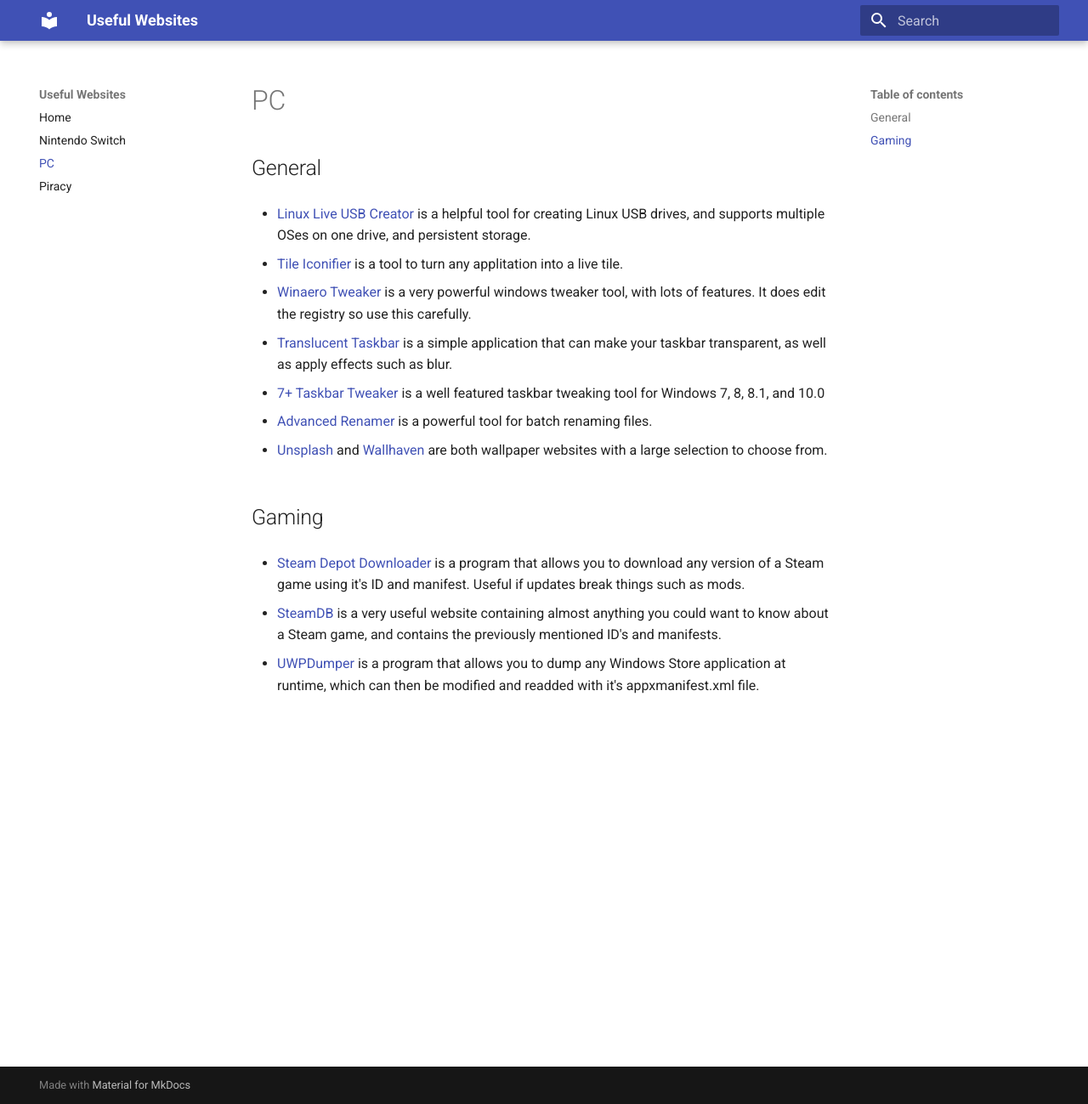
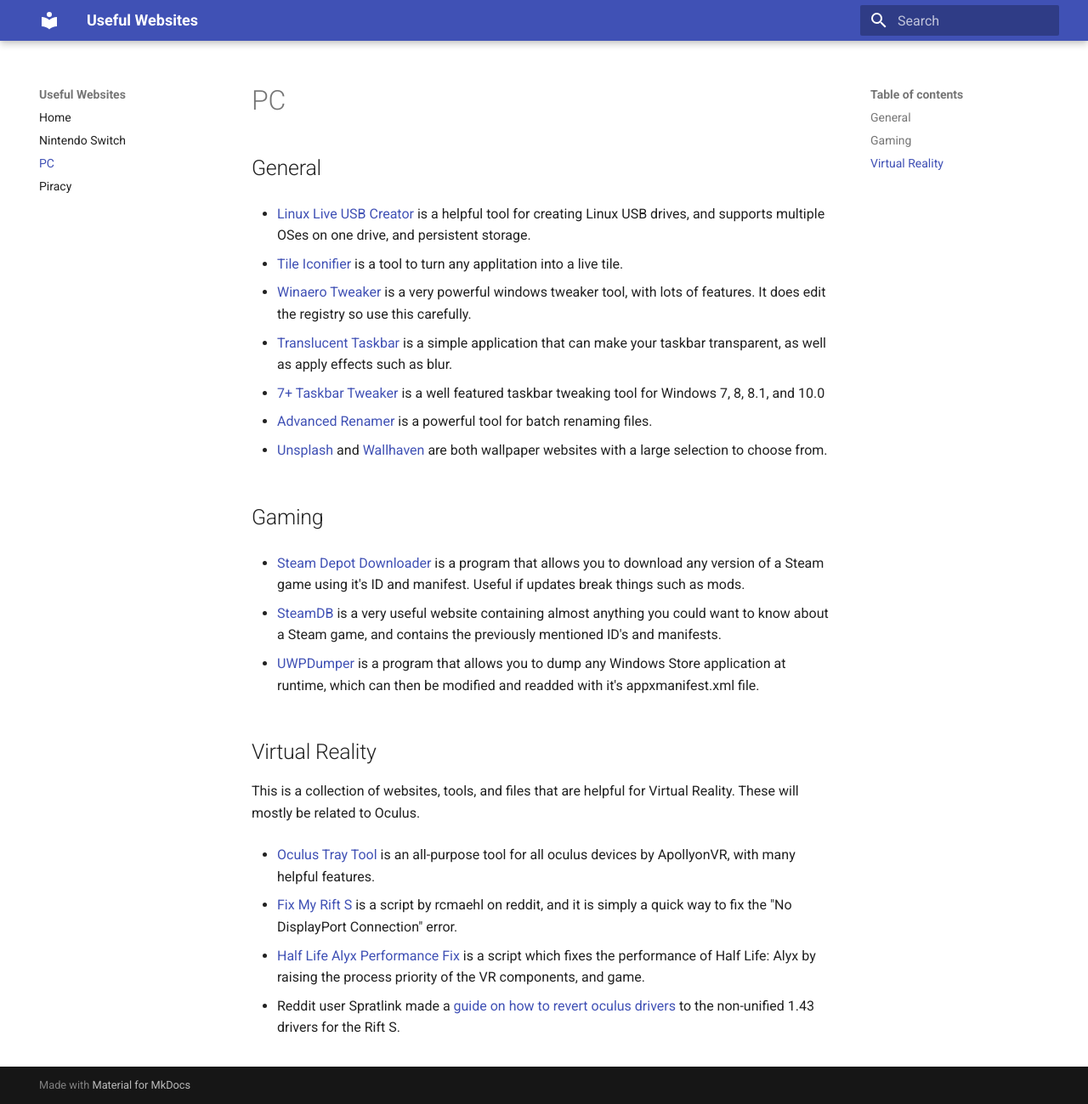
Before and after one commit to Supersonicboss1/Helpful-Websites-Supersonicboss1, an MkDocs documentation site: the page built from docs/pc.md, in a window 1280 px wide and 1299 px high. Shown: the whole window at 85% size. Built offline with MkDocs 1.6.1 and Material for MkDocs 9.7.7, drawn with Linux system fonts in a browser that asks for light colours.

Commit message:
added oculus tools

```diff
--- a/docs/pc.md
+++ b/docs/pc.md
@@ -23,3 +23,14 @@
 - [SteamDB](https://steamdb.info/) is a very useful website containing almost anything you could want to know about a Steam game, and contains the previously mentioned ID's and manifests.
 
 - [UWPDumper](https://github.com/Wunkolo/UWPDumper) is a program that allows you to dump any Windows Store application at runtime, which can then be modified and readded with it's appxmanifest.xml file.
+
+## Virtual Reality
+This is a collection of websites, tools, and files that are helpful for Virtual Reality. These will mostly be related to Oculus.
+
+- [Oculus Tray Tool](https://www.guru3d.com/files-details/oculus-traytool-download.html) is an all-purpose tool for all oculus devices by ApollyonVR, with many helpful features.
+
+- [Fix My Rift S](https://www.reddit.com/r/oculus/comments/i5geen/rift_s_no_displayport_connection_quick_fix/) is a script by rcmaehl on reddit, and it is simply a quick way to fix the "No DisplayPort Connection" error.
+
+- [Half Life Alyx Performance Fix]() is a script which fixes the performance of Half Life: Alyx by raising the process priority of the VR components, and game.
+
+- Reddit user Spratlink made a [guide on how to revert oculus drivers](https://www.reddit.com/r/oculus/comments/hnfhdx/psa_you_can_revert_oculus_drivers_to_fix/) to the non-unified 1.43 drivers for the Rift S.
```
